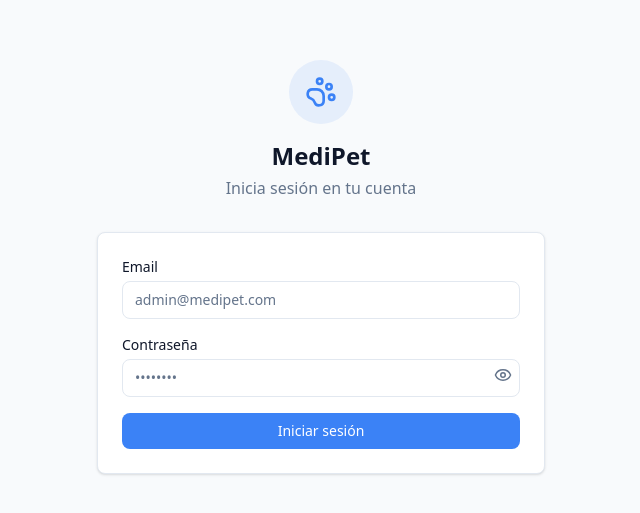
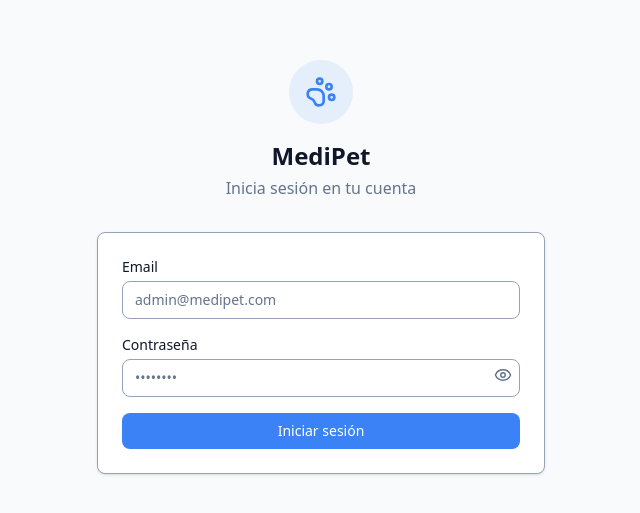
Before and after one commit to Shiar-owo/MediPet-Front, a React (Vite) app: page /login in a window 1280 px wide. Shown: the part 133-646 px from the top of the page, without its empty margins (319-959 px from the left). Built offline with nearby package versions, Linux system fonts and the light colour scheme.

Commit message:
style: darken borders for better contrast

```diff
--- a/src/index.css
+++ b/src/index.css
@@ -13,8 +13,8 @@
   --color-accent-foreground: #0f172a;
   --color-destructive: #ef4444;
   --color-destructive-foreground: #ffffff;
-  --color-border: #e2e8f0;
-  --color-input: #e2e8f0;
+  --color-border: #94a3b8;
+  --color-input: #94a3b8;
   --color-ring: #3b82f6;
   --color-success: #22c55e;
   --color-warning: #f59e0b;
```
